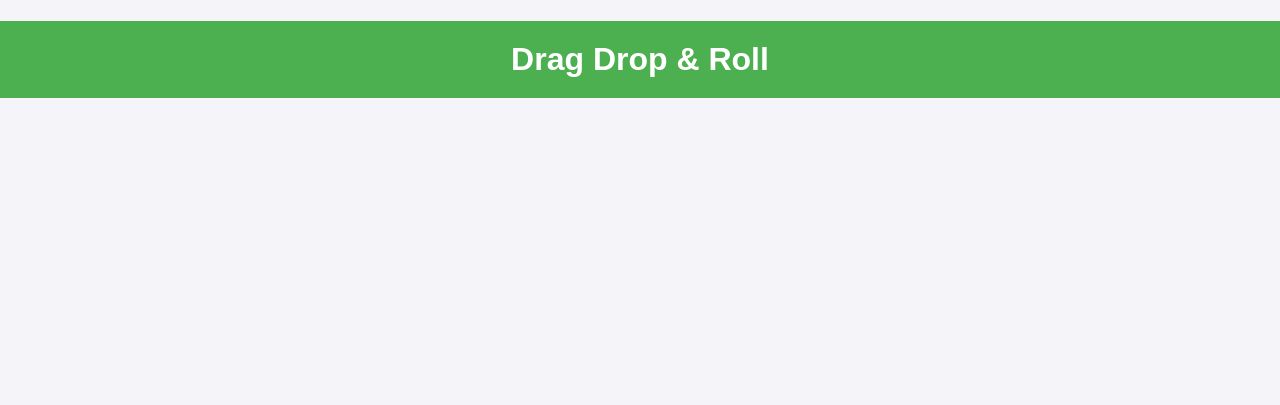
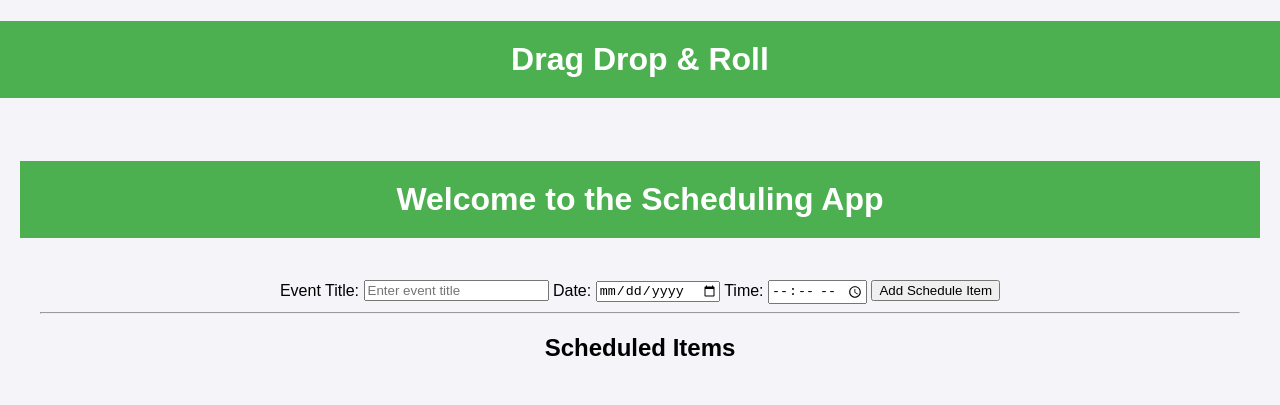
Before and after one commit to jcma832/dragdroproll, a plain HTML site: page index.html in a window 1280 px wide. Drawn offline with Linux system fonts and the light colour scheme.

Commit message:
Add form for new schedule items

```diff
--- a/index.html
+++ b/index.html
@@ -9,7 +9,32 @@
 <body>
     <h1>Drag Drop & Roll</h1>
     <div id="schedule-container">
-        <!-- The schedule will be displayed here -->
+        <h1>Welcome to the Scheduling App</h1>
+
+<div id="schedule-container">
+    <!-- Form for adding schedule items -->
+    <form id="schedule-form">
+        <label for="title">Event Title:</label>
+        <input type="text" id="title" name="title" placeholder="Enter event title" required>
+
+        <label for="date">Date:</label>
+        <input type="date" id="date" name="date" required>
+
+        <label for="time">Time:</label>
+        <input type="time" id="time" name="time" required>
+
+        <button type="submit">Add Schedule Item</button>
+    </form>
+
+    <hr>
+
+    <!-- Placeholder for the schedule list -->
+    <h2>Scheduled Items</h2>
+    <ul id="schedule-list">
+        <!-- New schedule items will appear here -->
+    </ul>
+</div>
+
     </div>
     <script src="script.js"></script>
 </body>
```
